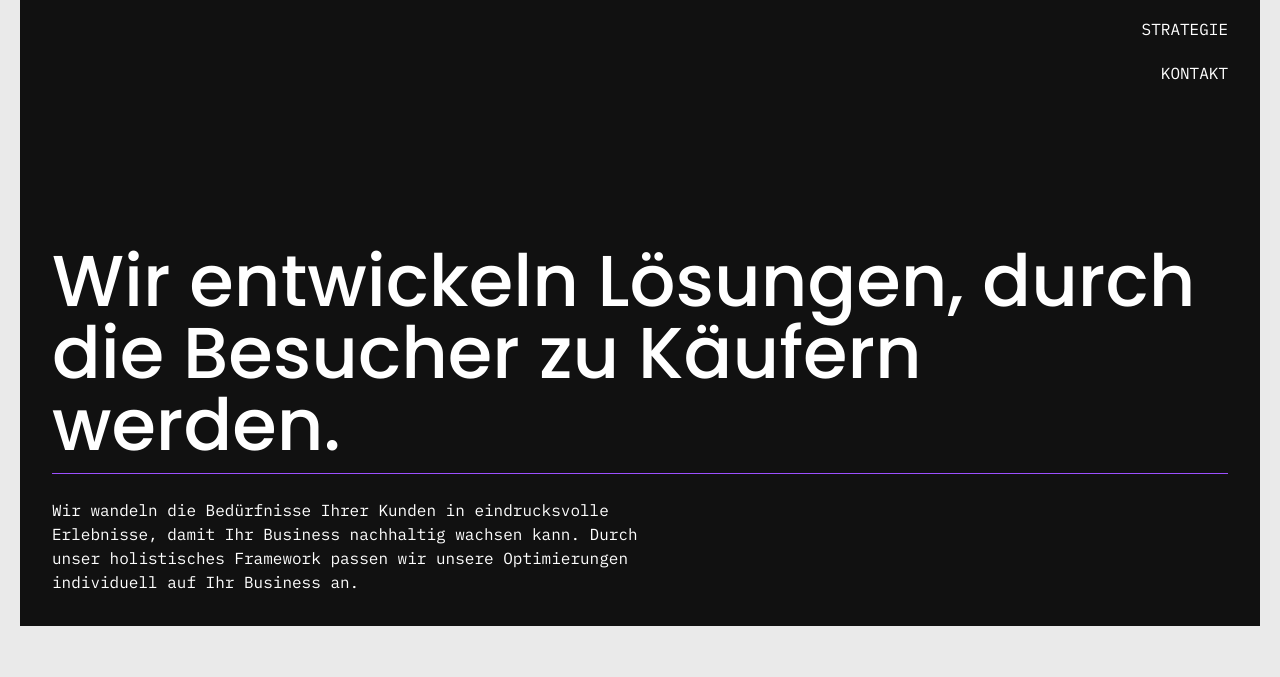
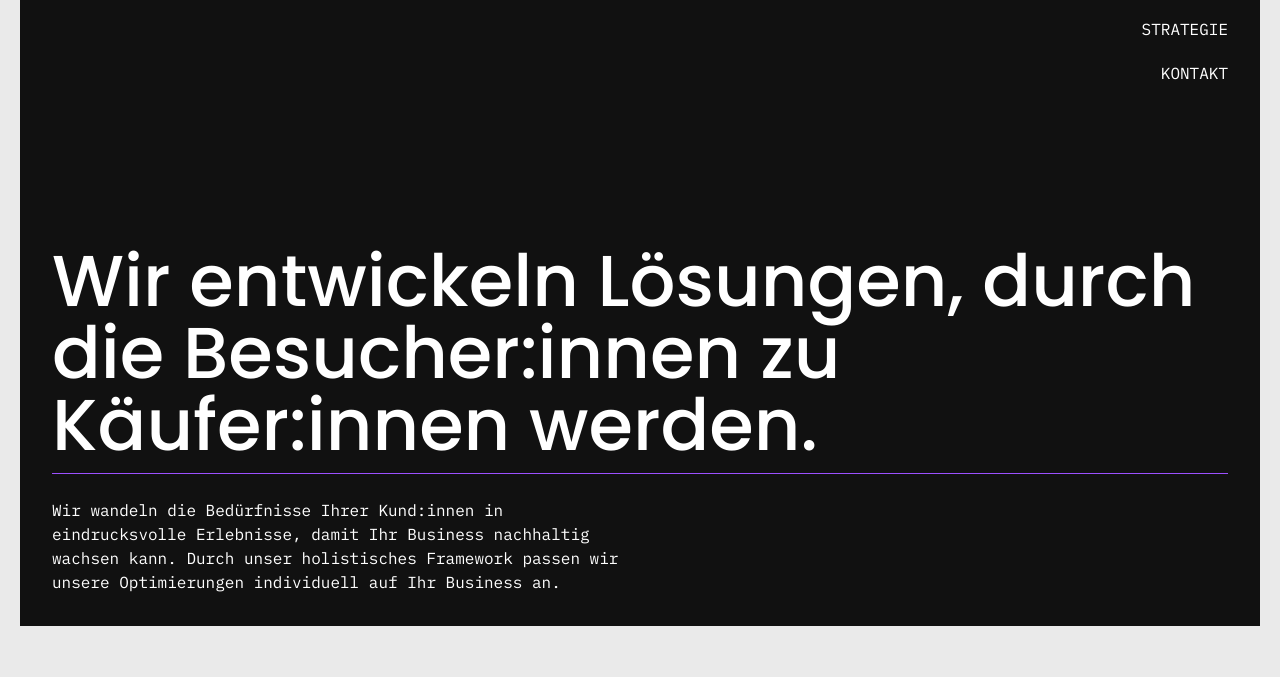
Before and after one commit to dombur/andromedae, a website: page src/index.html in a window 1280 px wide. Shown: the part 123-800 px from the top of the page. Drawn offline with Linux system fonts and the light colour scheme.

Commit message:
Updated .gitignore, fixed typo

```diff
--- a/src/index.html
+++ b/src/index.html
@@ -54,10 +54,10 @@
                 Lösungen,
                 durch
                 die
-                Besucher zu Käufern werden.
+                Besucher:innen zu Käufer:innen werden.
             </h1>
             <div class="flex flex-col-reverse mt-6 sm:justify-between sm:flex-row">
-                <p class="w-full sm:w-4/6 md:w-4/6 xl:w-2/4">Wir wandeln die Bedürfnisse Ihrer Kunden in
+                <p class="w-full sm:w-4/6 md:w-4/6 xl:w-2/4">Wir wandeln die Bedürfnisse Ihrer Kund:innen in
                     eindrucksvolle
                     Erlebnisse, damit Ihr
                     Business nachhaltig
```
Also changed, not shown: 1 other file.
